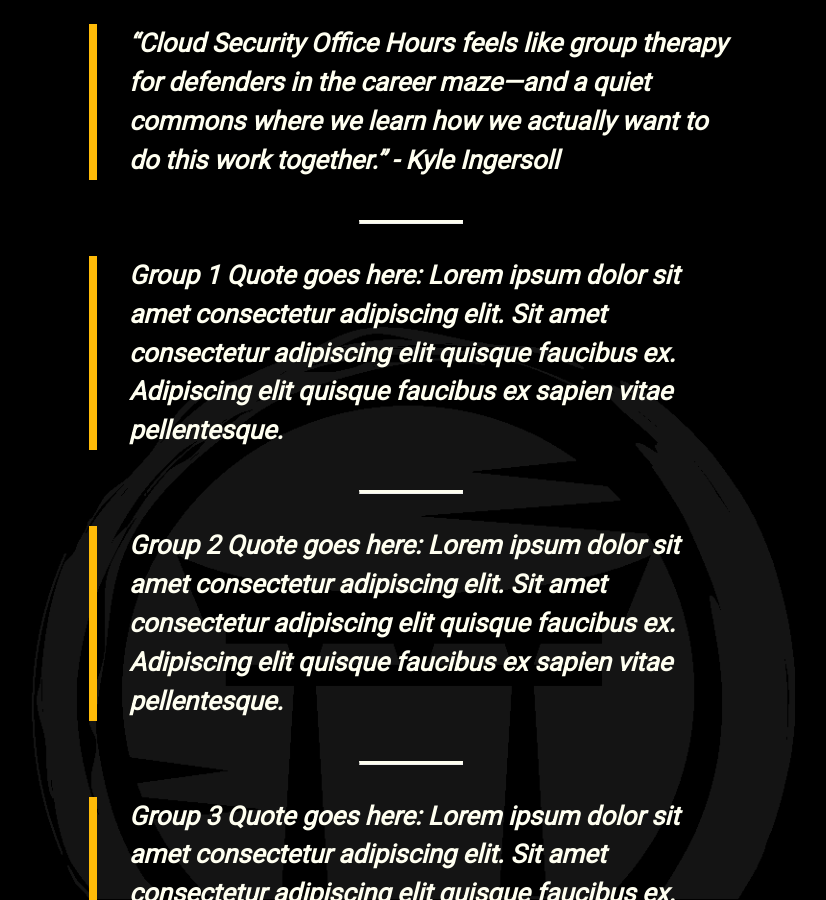
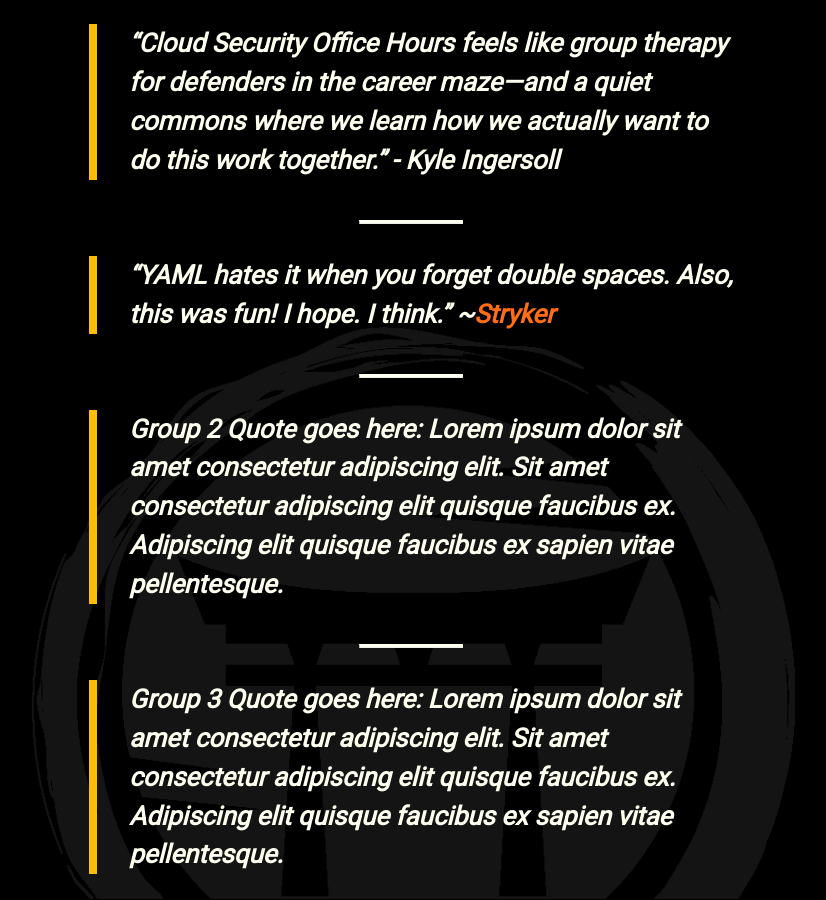
Before and after one commit to mindset-dojo/mindset-dojo.github.io, a Jekyll site: the page built from _insights/2025/kyle-ingersoll/2025-12-08-csoh-defender-commons-sane-game.md, in a window 1280 px wide and 900 px high, scrolled down 1099 px. Shown: the whole window, without its empty margins (229-1055 px from the left). Built offline with Jekyll 4.4.1, drawn with Linux system fonts in a browser that asks for light colours; some web fonts are replaced; some of the changed text lies outside the part shown.

Commit message:
Update 2025-12-08-csoh-defender-commons-sane-game.md
Stryker quote addition

```diff
--- a/_insights/2025/kyle-ingersoll/2025-12-08-csoh-defender-commons-sane-game.md
+++ b/_insights/2025/kyle-ingersoll/2025-12-08-csoh-defender-commons-sane-game.md
@@ -7,6 +7,7 @@
 authors:
   - kyle-ingersoll
   - michael-basil
+  - stryker
 forms:
   - three-question-reflection
   - stillness-contemplation
@@ -36,7 +37,7 @@
 
 ---
 
-> **Group 1 Quote goes here: Lorem ipsum dolor sit amet consectetur adipiscing elit. Sit amet consectetur adipiscing elit quisque faucibus ex. Adipiscing elit quisque faucibus ex sapien vitae pellentesque.**
+> **"YAML hates it when you forget double spaces. Also, this was fun! I hope. I think." ~[Stryker](../../authors/stryker)**
 
 ---
 
```
